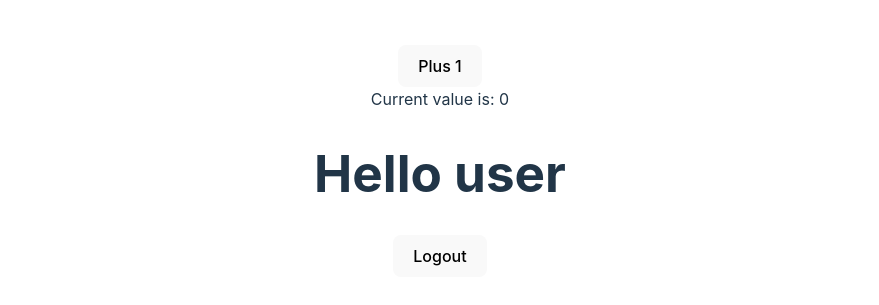
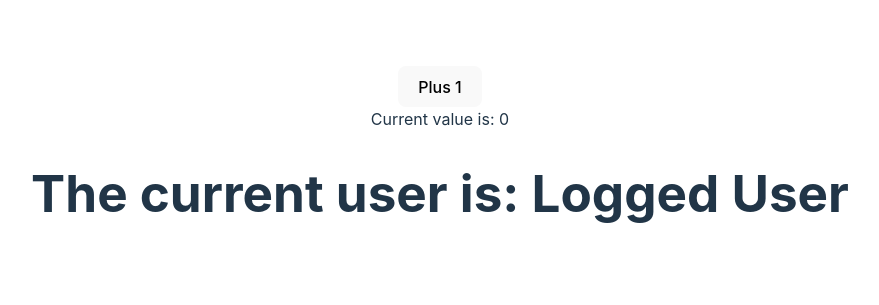
Before and after one commit to ngocquang2509/timesheet-management, a React (Vite) app in the folder my-react-app/: page / in a window 1280 px wide. Shown: the part 239-544 px from the top of the page, without its empty margins (200-1079 px from the left). Built offline with nearby package versions, Linux system fonts and the light colour scheme.

Commit message:
Inline If-Else with conditional operator

```diff
--- a/my-react-app/src/Main Concepts/Conditional Rendering.tsx
+++ b/my-react-app/src/Main Concepts/Conditional Rendering.tsx
@@ -1,21 +1,8 @@
 export const Greeting = (props: any) => {
   const isLoggedIn = props.isLoggedIn;
-  let AuthBtn;
-  if (isLoggedIn) {
-    AuthBtn = <button>Logout</button>;
-    return (
-      <div>
-        <h1>Hello user</h1>
-        {AuthBtn}
-      </div>
-    );
-  } else {
-    AuthBtn = <button>Login</button>;
-    return (
-      <div>
-        <h1>Hello guest</h1>
-        {AuthBtn}
-      </div>
-    );
-  }
+  return (
+    <div>
+      <h1>The current user is: {isLoggedIn ? "Logged User" : "Guest"}</h1>
+    </div>
+  );
 };
```
